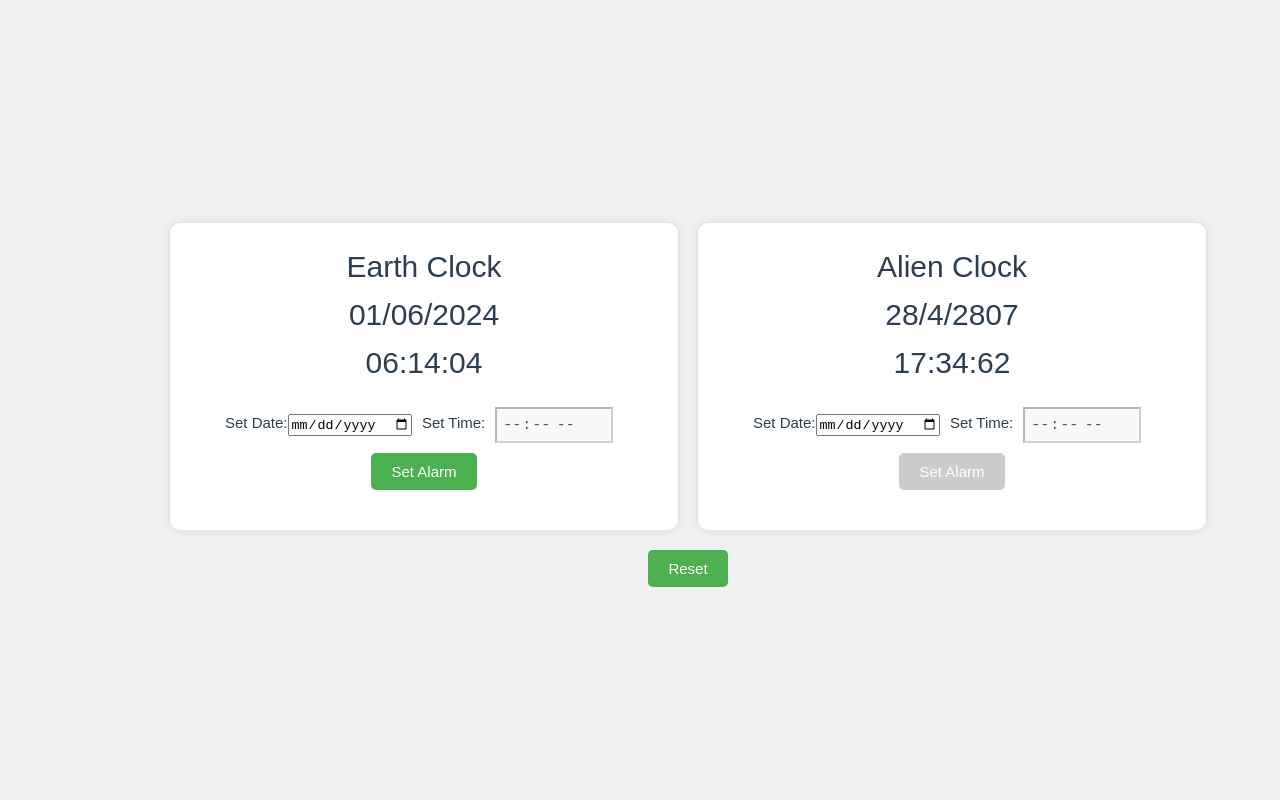
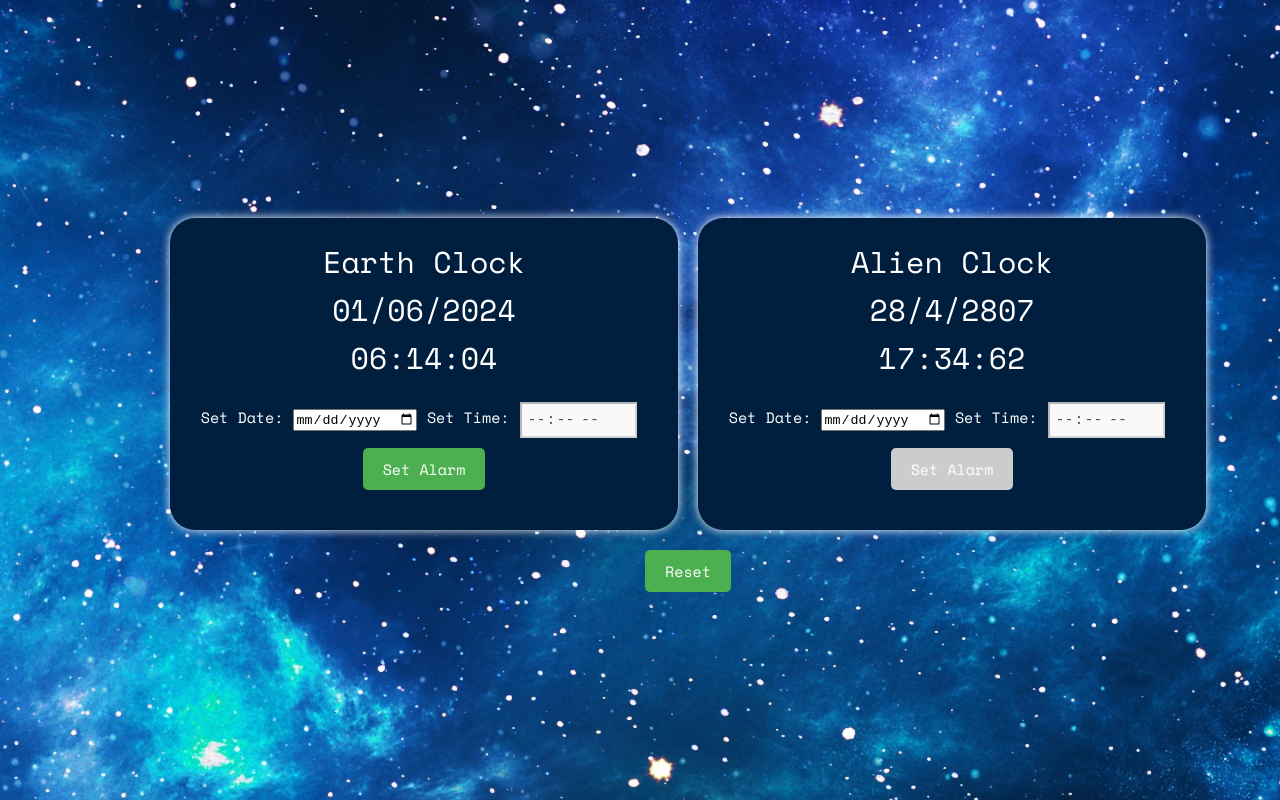
Before and after one commit to erin0210/AlienTime, a Vue app: page / in a window 1280 px wide. Built offline with nearby package versions, Linux system fonts and the light colour scheme.

Commit message:
update styles

```diff
--- a/index.html
+++ b/index.html
@@ -1,9 +1,13 @@
-<!DOCTYPE html>
+<!doctype html>
 <html lang="en">
   <head>
-    <meta charset="UTF-8">
-    <link rel="icon" href="/favicon.ico">
-    <meta name="viewport" content="width=device-width, initial-scale=1.0">
+    <meta charset="UTF-8" />
+    <link rel="icon" href="/favicon.ico" />
+    <link
+      href="https://fonts.googleapis.com/css2?family=Space+Mono&display=swap"
+      rel="stylesheet"
+    />
+    <meta name="viewport" content="width=device-width, initial-scale=1.0" />
     <title>Vite App</title>
   </head>
   <body>
--- a/src/components/AlienClock.vue
+++ b/src/components/AlienClock.vue
@@ -6,7 +6,7 @@
         <p>{{ earthCurrentDate }}<br>{{ earthCurrentTime }}</p>
       </div>
       <div class="alarm">
-        <label class="alarm-label" for="changeEarthDate">Set Date:</label>
+        <label class="alarm-label" for="changeEarthDate">Set Date: </label>
         <input :disabled="alienAlarmDate.length > 0" type="date" v-model="earthAlarmDate" id="changeEarthDate"
           @input="onChangeEarthDate" style="margin-right: 10px;">
         <label for="updateEarthTime">Set Time:</label>
@@ -31,7 +31,7 @@
         <p>{{ currentAlienTime }}</p>
       </div>
       <div class="alarm">
-        <label for="changeAlienDate">Set Date:</label>
+        <label for="changeAlienDate">Set Date: </label>
         <input :disabled="earthAlarmDate.length > 0" type="date" v-model="alienAlarmDate" id="changeAlienDate"
           @input="onChangeAlienDate" style="margin-right: 10px;">
         <label for="changeAlienTime">Set Time:</label>
--- a/src/styles/styles.css
+++ b/src/styles/styles.css
@@ -1,10 +1,13 @@
 body {
-  font-family: Arial, sans-serif;
+  font-family: 'Space Mono', monospace;
   display: flex;
   justify-content: center;
   align-items: center;
   height: 100vh;
-  background-color: #f0f0f0;
+  background-image: url(../assets/space.jpg);
+  background-size: cover;
+  background-position: center;
+  color: #fff;
 }
 
 #app {
@@ -13,18 +16,18 @@ body {
 
 #card {
   text-align: center;
-  background: white;
+  background: #001e3e;
   padding: 20px;
-  border-radius: 10px;
-  box-shadow: 0 0 10px rgba(0, 0, 0, 0.1);
+  border-radius: 25px;
+  box-shadow: 0 0 10px rgb(255, 255, 255);
   margin: 10px;
   display: flex;
   align-items: center;
   justify-content: center;
   flex-direction: column;
+  background-clip: padding-box;
 }
 
-/* Media query for mobile view (adjust breakpoint as needed) */
 @media (max-width: 768px) {
   #app {
     flex-direction: column !important;
@@ -49,6 +52,7 @@ button {
   background-color: #4caf50;
   color: white;
   border-radius: 5px;
+  font-family: 'Space Mono', monospace;
 }
 
 button:hover {
@@ -71,7 +75,6 @@ input:disabled {
   cursor: not-allowed;
 }
 
-/* Modal styles */
 .modal {
   display: flex;
   justify-content: center;
@@ -87,12 +90,12 @@ input:disabled {
 }
 
 .modal-content {
-  background-color: white;
+  background-color: #1c1c1c;
   padding: 20px;
   border-radius: 10px;
   text-align: center;
   position: relative;
-  box-shadow: 0 0 10px rgba(0, 0, 0, 0.1);
+  box-shadow: 0 0 10px rgba(255, 255, 255, 0.1);
   width: 70%;
 }
 
@@ -108,11 +111,10 @@ input:disabled {
 
 .close:hover,
 .close:focus {
-  color: black;
+  color: white;
 }
 
 .stop-button {
-  background-color: #ff0000; /* Red color */
-  color: white; /* Text color */
-  /* Add any other styles as needed */
+  background-color: #ff0000;
+  color: white;
 }
```
Also changed, not shown: src/assets/space.jpg (added).
